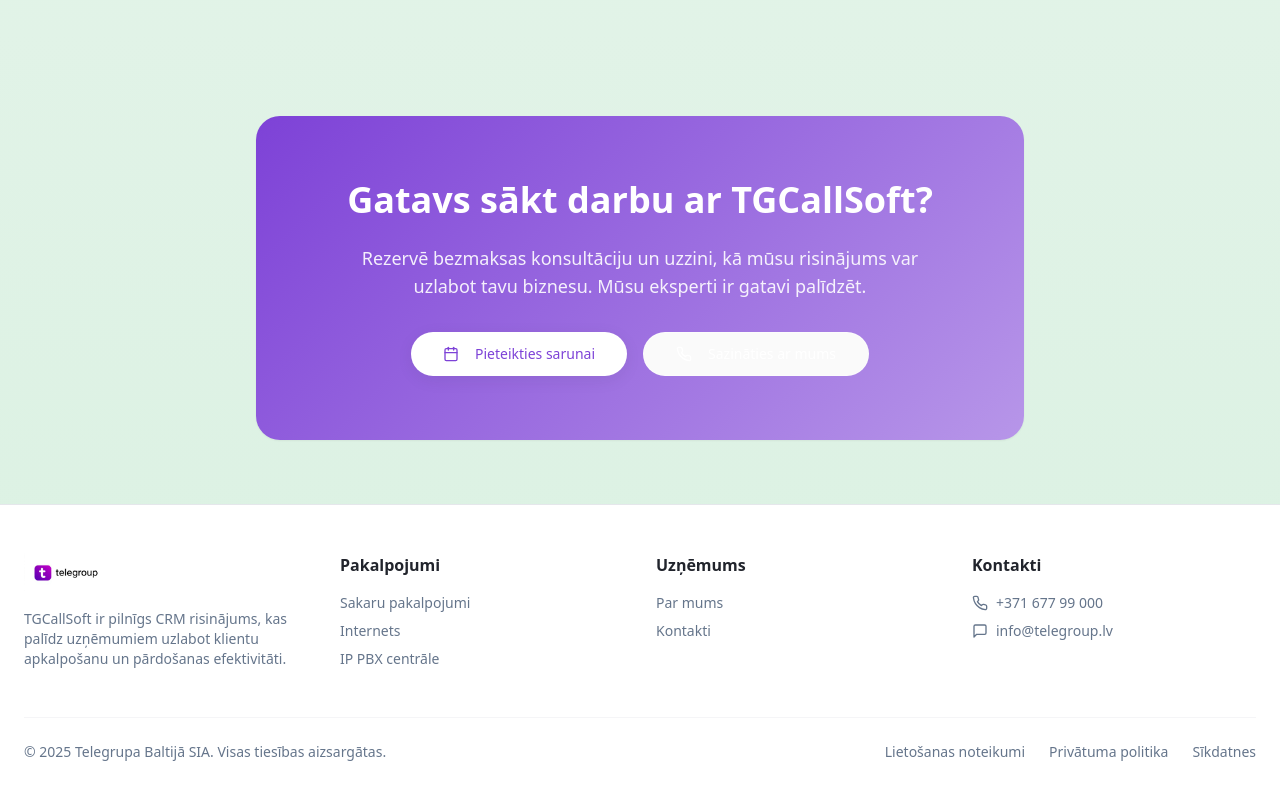
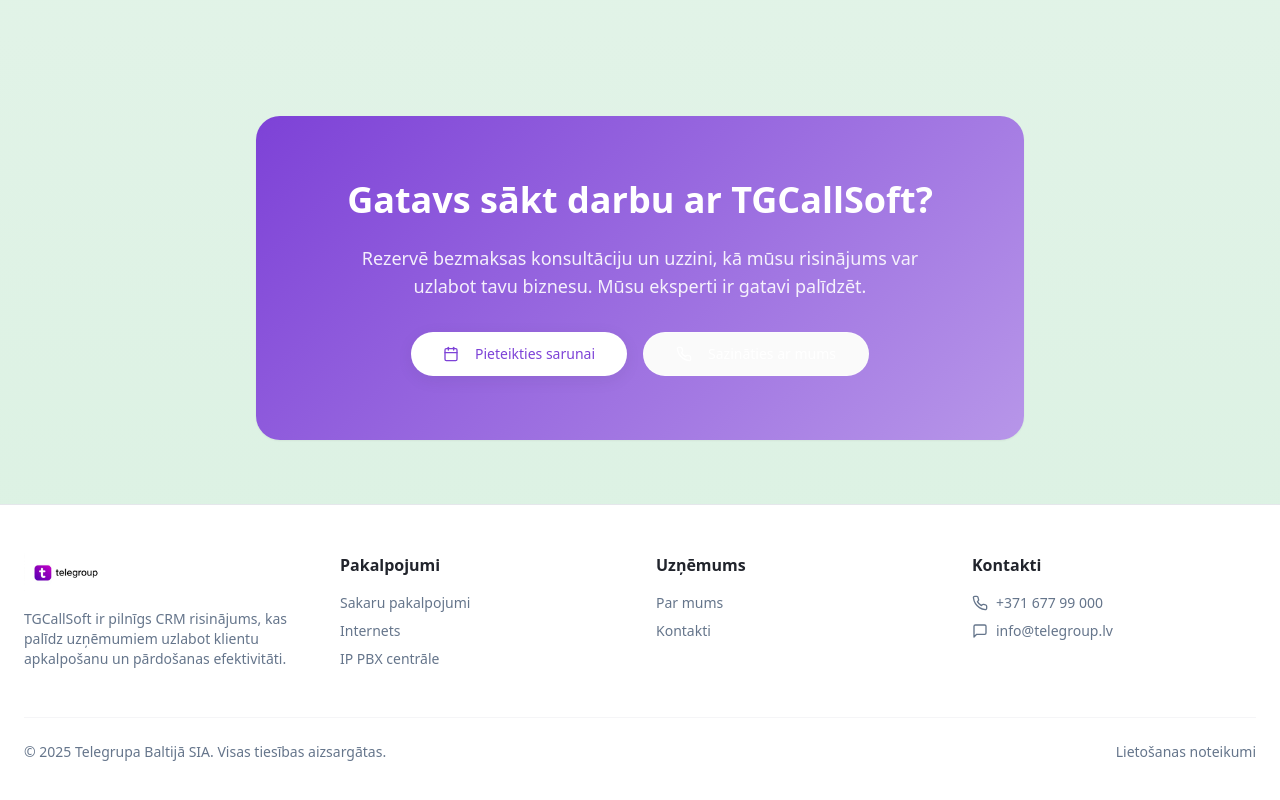
Before and after one commit to AlexTheReindeer/content-call-cornerstone, a React (Vite) app: page / in a window 1280 px wide. Shown: the part 2727-3527 px from the top of the page. Built offline with nearby package versions, Linux system fonts and the light colour scheme.

Commit message:
Fix footer links
Corrected footer links: updated "Par mums", "Kontakti", and "Lietošanas noteikumi" with new URLs, and removed "Privātuma poliktika" and "Sīkdatnes" links.

```diff
--- a/src/pages/Index.tsx
+++ b/src/pages/Index.tsx
@@ -244,8 +244,8 @@ const Index = () => {
             <div>
               <h4 className="font-semibold text-foreground mb-4">Uzņēmums</h4>
               <ul className="space-y-2 text-sm">
-                <li><a href="#" className="text-muted-foreground hover:text-primary transition-colors">Par mums</a></li>
-                <li><a href="#" className="text-muted-foreground hover:text-primary transition-colors">Kontakti</a></li>
+                <li><a href="https://www.telegroup.lv/lv/par-kompaniju/" className="text-muted-foreground hover:text-primary transition-colors">Par mums</a></li>
+                <li><a href="https://www.telegroup.lv/lv/kontakti/" className="text-muted-foreground hover:text-primary transition-colors">Kontakti</a></li>
               </ul>
             </div>
 
@@ -267,9 +267,7 @@ const Index = () => {
               © {new Date().getFullYear()} Telegrupa Baltijā SIA. Visas tiesības aizsargātas.
             </p>
             <div className="flex gap-6 mt-4 md:mt-0">
-              <a href="#" className="text-muted-foreground hover:text-primary transition-colors text-sm">Lietošanas noteikumi</a>
-              <a href="#" className="text-muted-foreground hover:text-primary transition-colors text-sm">Privātuma politika</a>
-              <a href="#" className="text-muted-foreground hover:text-primary transition-colors text-sm">Sīkdatnes</a>
+              <a href="https://www.telegroup.lv/lv/lietosanas-noteikumi/" className="text-muted-foreground hover:text-primary transition-colors text-sm">Lietošanas noteikumi</a>
             </div>
           </div>
         </div>
```
